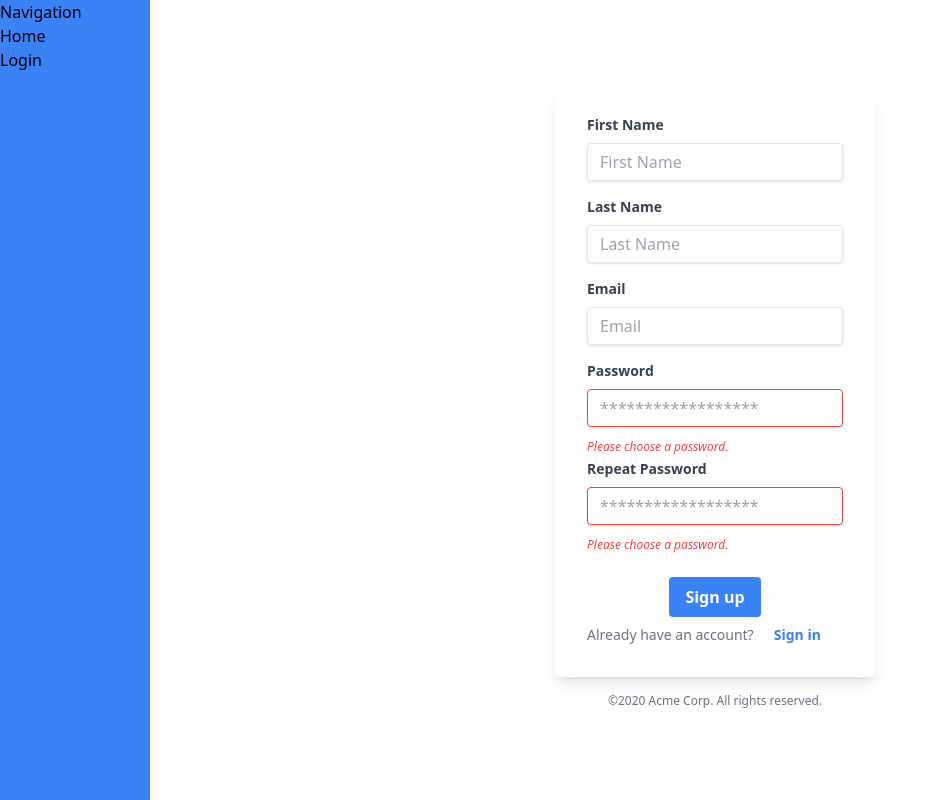
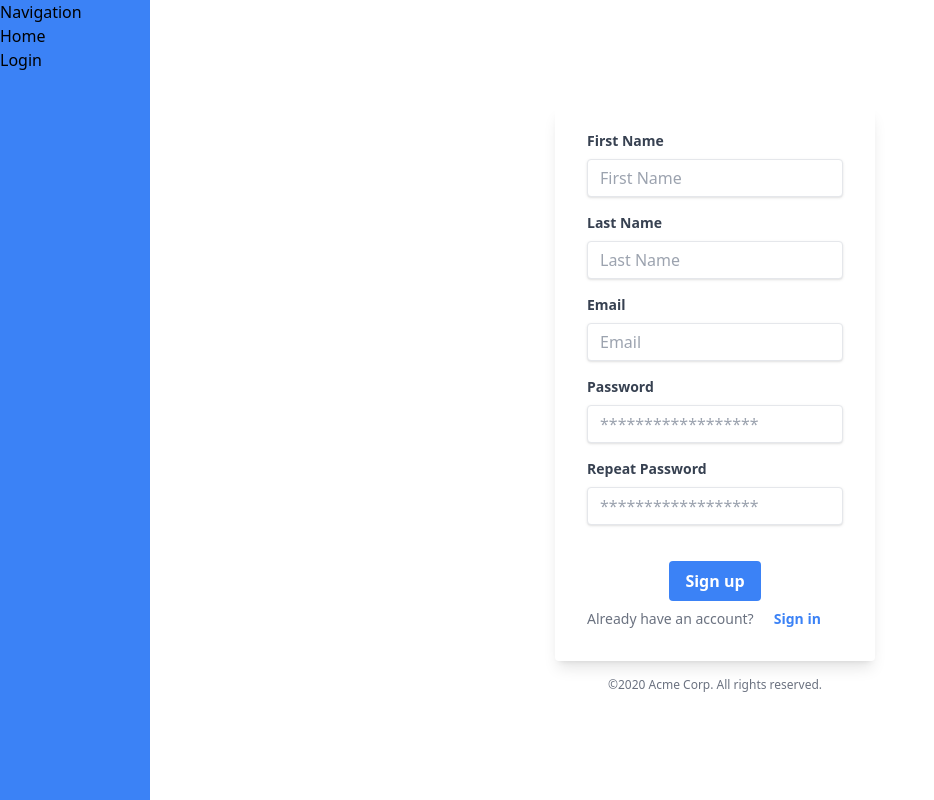
Before and after one commit to MyPropertyPal/my-property-pal-web, a Next.js app: page /Signup in a window 1280 px wide. Shown: the whole page, without its empty margins (0-934 px from the left). Built offline with nearby package versions, Linux system fonts and the light colour scheme.

Commit message:
user can be created and sent to firebase

```diff
--- a/app/Signup/page.js
+++ b/app/Signup/page.js
@@ -1,21 +1,40 @@
 "use client";
 import React from "react";
 import Link from "next/link";
+import { auth } from "@/firebase";
+import { createUserWithEmailAndPassword } from "firebase/auth";
 
 function SignUp() {
   const handleSignup = (e) => {
-    e.preventDefault()
-    console.log(e.target.firstName.value);
+    e.preventDefault();
+    const firstName = e.target.firstName.value;
+    const lastName = e.target.lastName.value;
+    const email = e.target.email.value;
+    const password = e.target.password.value;
+    const repeatPassword = e.target.repeatPassword.value;
 
+    createUserWithEmailAndPassword(auth, email, password)
+      .then((userCredential) => {
+        // Created user
+        const user = userCredential.user;
+
+        alert(user.email, "created");
+        // ...
+      })
+      .catch((error) => {
+        const errorCode = error.code;
+        const errorMessage = error.message;
+        alert(errorMessage);
+      });
   };
   return (
-
     // ERROR- when this component loads it refreshes the page
     <div className="w-full max-w-xs m-auto">
       <form
         className="shadow-lg rounded px-8 pt-6 pb-8 mb-4"
         onSubmit={handleSignup}
       >
+        {/* FIRST NAME */}
         <div className="mb-4">
           <label
             className="block text-gray-700 text-sm font-bold mb-2"
@@ -30,6 +49,7 @@ function SignUp() {
             placeholder="First Name"
           />
         </div>
+        {/* LAST NAME */}
         <div className="mb-4">
           <label
             className="block text-gray-700 text-sm font-bold mb-2"
@@ -44,20 +64,22 @@ function SignUp() {
             placeholder="Last Name"
           />
         </div>
+        {/* EMAIL */}
         <div className="mb-4">
           <label
             className="block text-gray-700 text-sm font-bold mb-2"
-            for="username"
+            for="email"
           >
             Email
           </label>
           <input
             className="shadow appearance-none border rounded w-full py-2 px-3 text-gray-700 leading-tight focus:outline-none focus:shadow-outline"
             id="email"
-            type="text"
+            type="email"
             placeholder="Email"
           />
         </div>
+        {/* PASSWORD */}
         <div className="mb-1">
           <label
             className="block text-gray-700 text-sm font-bold mb-2"
@@ -66,16 +88,17 @@ function SignUp() {
             Password
           </label>
           <input
-            className="shadow appearance-none border border-red-500 rounded w-full py-2 px-3 text-gray-700 mb-3 leading-tight focus:outline-none focus:shadow-outline"
+            className="shadow appearance-none border rounded w-full py-2 px-3 text-gray-700 mb-3 leading-tight focus:outline-none focus:shadow-outline"
             id="password"
             type="password"
             placeholder="******************"
           />
           {/* Use state here to determine if passwords match on signup then set styles and messages accordingly */}
-          <p className="text-red-500 text-xs italic">
+          {/* <p className="text-red-500 text-xs italic">
             Please choose a password.
-          </p>
+          </p> */}
         </div>
+        {/* REPEAT PASSWORD */}
         <div className="mb-6">
           <label
             className="block text-gray-700 text-sm font-bold mb-2"
@@ -84,15 +107,15 @@ function SignUp() {
             Repeat Password
           </label>
           <input
-            className="shadow appearance-none border border-red-500 rounded w-full py-2 px-3 text-gray-700 mb-3 leading-tight focus:outline-none focus:shadow-outline"
-            id="password"
+            className="shadow appearance-none border rounded w-full py-2 px-3 text-gray-700 mb-3 leading-tight focus:outline-none focus:shadow-outline"
+            id="repeatPassword"
             type="password"
             placeholder="******************"
           />
           {/* Use state here to determine if passwords match on signup then set styles and messages accordingly */}
-          <p className="text-red-500 text-xs italic">
+          {/* <p className="text-red-500 text-xs italic">
             Please choose a password.
-          </p>
+          </p> */}
         </div>
         <div className="flex items-center justify-center ">
           <button
```
